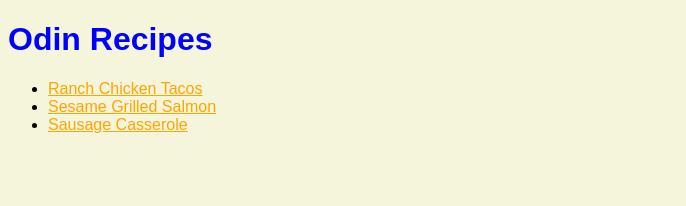
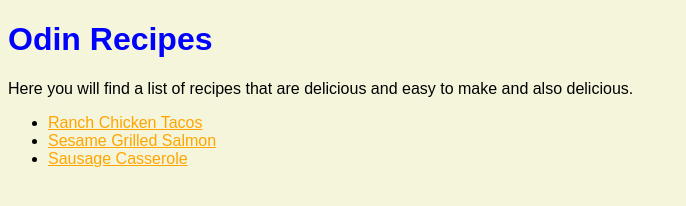
Before and after one commit to KHenkel95/odin-recipes, a plain HTML site: page index.html in a window 1280 px wide. Shown: the whole page, without its empty margins (0-686 px from the left). Drawn offline with Linux system fonts and the light colour scheme.

Commit message:
Add paragraph to index.html
Added main paragraph to index.html to describe what the website is.

```diff
--- a/index.html
+++ b/index.html
@@ -7,6 +7,9 @@
     </head>
     <body>
         <h1 class="main-title">Odin Recipes</h1>
+        <p>Here you will find a list of recipes that are delicious and easy to
+            make and also delicious.
+        </p>
         <ul>
             <li><a href="recipes/ranch-chicken-tacos.html">Ranch Chicken Tacos</a></li>
             <li><a href="recipes/sesame-grilled-salmon.html">Sesame Grilled Salmon</a></li>
```
